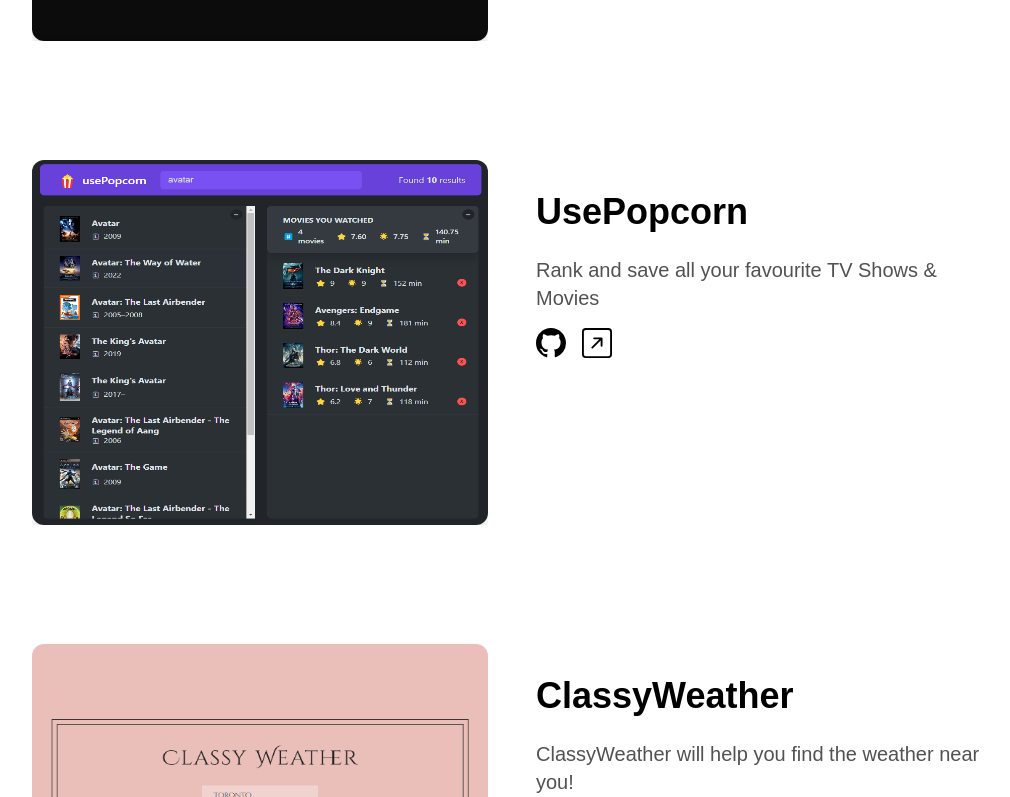
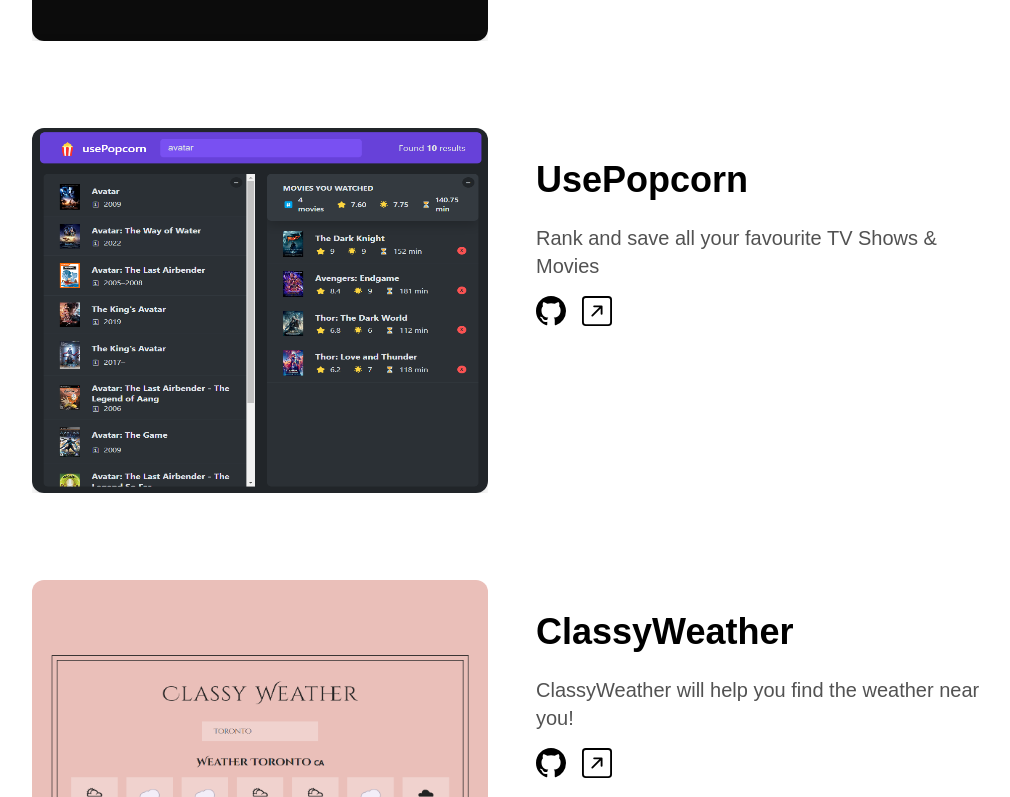
Before and after one commit to pravinemani5545/portfolio, a Next.js app: page / in a window 1280 px wide. Shown: the part 2263-3060 px from the top of the page, without its empty margins (128-1138 px from the left). Built offline with nearby package versions, Linux system fonts and the light colour scheme.

Commit message:
Initial Commit

```diff
--- a/pages/index.js
+++ b/pages/index.js
@@ -171,10 +171,10 @@
             Projects
             <hr className='w-6 h-1 mx-auto my-4 bg-teal-500 border-0 rounded'></hr>
           </h1>
-          <div className='flex flex-col space-y-28'>
+          <div className='flex flex-col space-y-20'>
             {projects.map((project, idx) => {
               return (
-                <div key={idx} className='mx-0 py-0 mb-0'>
+                <div key={idx}>
                   <SlideUp offset='-300px 0px -300px 0px'>
                     <div className='flex flex-col  animate-slideUpCubiBezier animation-delay-2 md:flex-row md:space-x-12'>
                       <div className=' md:w-1/2'>
```
